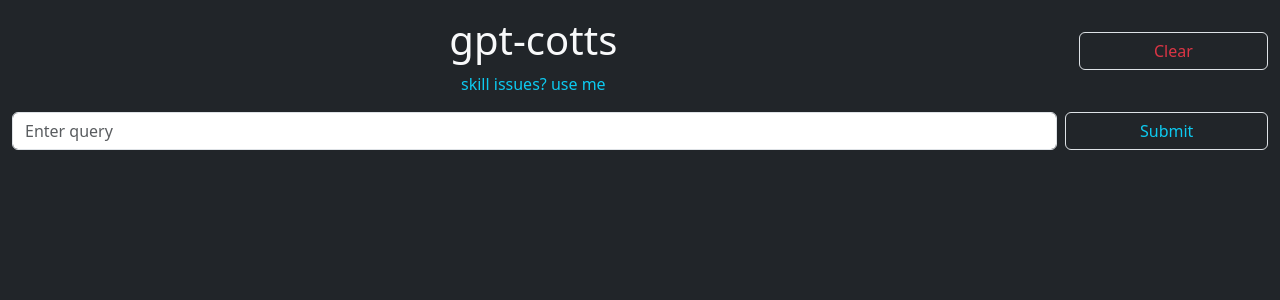
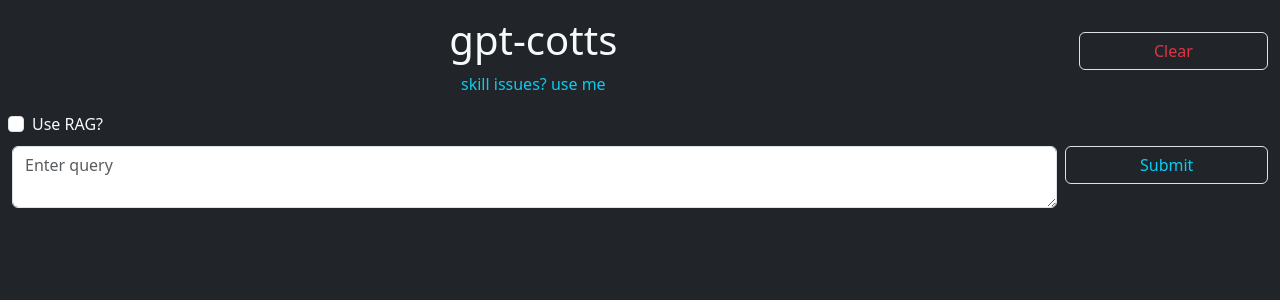
Before and after one commit to tomcotter7/gpt-cotts, a Flask app: page / in a window 1280 px wide. Shown: the top 300 px of the page. Run offline with Flask 3, Linux system fonts and the light colour scheme; the visitor is signed in with stand-in values (Sample User, id 1); parts of the project's set-up code (start-up, migrations or seed data) failed here and were passed over; some libraries are stand-ins or nearby versions.

Commit message:
update notes

```diff
--- a/rag/backend/querying/openai.py
+++ b/rag/backend/querying/openai.py
@@ -19,6 +19,10 @@ class ModelQueryHandler:
 
     def reset_context(self) -> None:
         self.context = [{"role": "system", "content": SYSTEM_PROMPT}]
+
+    def reduce_context_size(self) -> None:
+        if len([msg for msg in self.context if msg["role"] == "user"]) > 3:
+            self.context = [self.context[0]] + self.context[-6:]
 
     def build_user_input(self, prompt: str, chunks: list[str]) -> str:
         space = " "
--- a/rag/frontend/app.py
+++ b/rag/frontend/app.py
@@ -55,8 +55,9 @@ def index():
 def get_model_response() -> Response:
 
     query = request.json["query"]  # type: ignore
+    use_rag = request.json["rag"]  # type: ignore
     app.logger.info(f"Query {query} received from {request.remote_addr}")
-    model_response, chunks = rag.query(query)
+    model_response, chunks = rag.query(query, use_rag)
     app.logger.info(f"Obtained {chunks} from {query}")
     app.logger.info(f"Response {model_response} sent to {request.remote_addr}")
     return jsonify({"model_response": model_response, "chunks": chunks})
--- a/rag/frontend/static/js/main.js
+++ b/rag/frontend/static/js/main.js
@@ -15,6 +15,7 @@ function addChat(data, color) {
 document.getElementById("clear").addEventListener("click", function(event) {
     event.preventDefault();
     document.getElementById("responses").innerHTML = "";
+    document.getElementById("query-input").value = "";
     $.ajax({
       url: "/reset",
       type: "POST",
@@ -29,11 +30,13 @@ document.getElementById("clear").addEventListener("click", function(event) {
 document.getElementById("rag-form").addEventListener("submit", function(event) {
     event.preventDefault();
     var query = document.getElementById("query-input").value;
+    var rag = document.getElementById("useRag").checked;
+    document.getElementById("query-input").value = "";
     addChat(query, 'info');
     $.ajax({
         url: "/rag",
         type: "POST",
-        data: JSON.stringify({query: query}),
+        data: JSON.stringify({query: query, rag: rag}),
         contentType: "application/json; charset=utf-8",
         success: function(data) {
             var model_response = data['model_response'];
@@ -43,3 +46,21 @@ document.getElementById("rag-form").addEventListener("submit", function(event) {
         }
     });
 });
+
+document.getElementById("query-input").addEventListener("keypress", function(event) {
+  if (event.key === "Enter" && !event.shiftKey) {
+    event.preventDefault();
+    document.get
+    document.getElementById("submit-query").click();
+  }
+})
+
+function expandTextarea(id) {
+    document.getElementById(id).addEventListener('keyup', function() {
+        this.style.overflow = 'hidden';
+        this.style.height = 0;
+        this.style.height = this.scrollHeight + 'px';
+    }, false);
+}
+
+expandTextarea('query-input');
--- a/rag/frontend/templates/index.html
+++ b/rag/frontend/templates/index.html
@@ -19,8 +19,12 @@
             </div>
         </div>
         <form class="row g-2" id="rag-form">
+            <div class="form-check">
+              <input class="form-check-input" type="checkbox" value="" id="useRag">
+              <label class="form-check-label text-light" for="useRag">Use RAG?</label>
+            </div>
             <div class="col-10 mx-auto form-group mb-3">
-                <input class="form-control" type="text" name="query-input" id="query-input", placeholder="Enter query">
+              <textarea class="form-control" name="query-input" id="query-input", placeholder="Enter query"></textarea>
             </div>
             <div class="col-2 ms-auto">
                 <input class="btn btn-outline-info rounded border float-end w-100" type="submit" value="Submit" id="submit-query">
```
Also changed, not shown: rag/backend/rag.py (+8 -6 lines), 1 other file.
